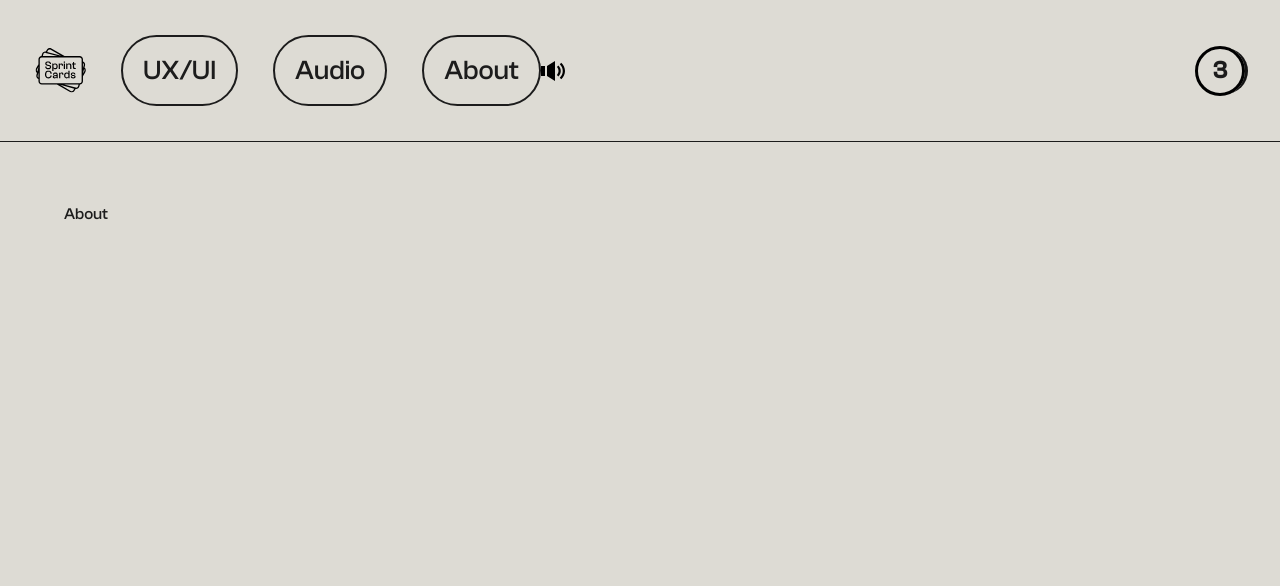
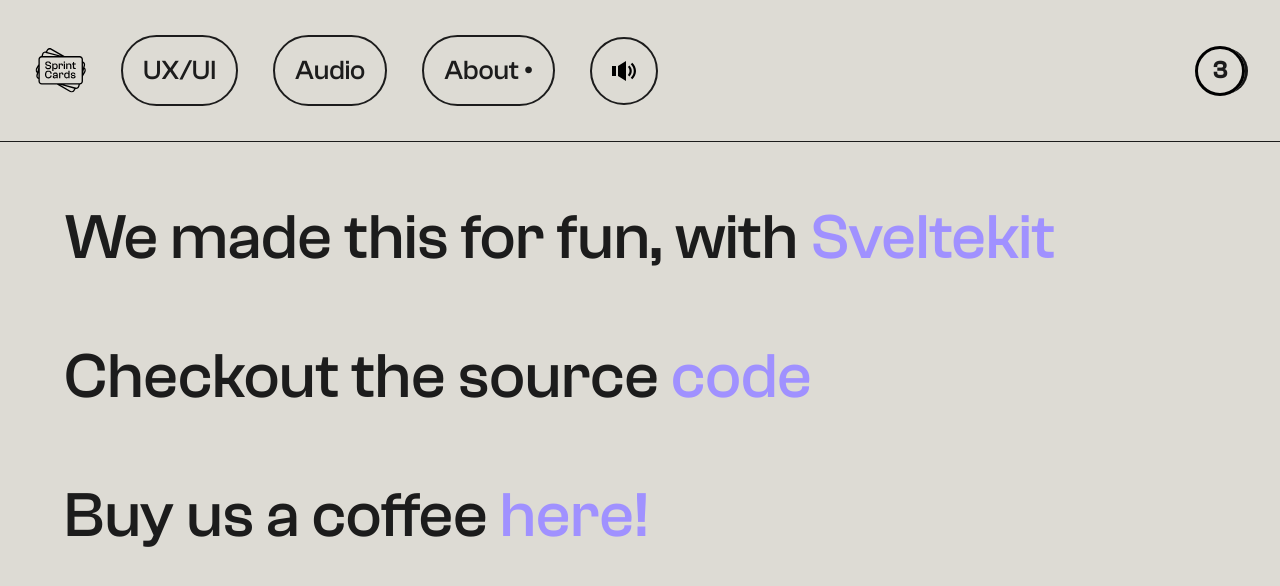
Before and after one commit to tjerk-git/sprint-cards, a SvelteKit app: page /about in a window 1280 px wide. Shown: the top 586 px of the page. Built offline with nearby package versions, Linux system fonts and the light colour scheme.

Commit message:
added about

```diff
--- a/src/lib/components/Header.svelte
+++ b/src/lib/components/Header.svelte
@@ -131,15 +131,21 @@
 				>
 			</li>
 
-			<li><a href="/about">About</a></li>
+			<li>
+				<a href="/about"
+					>About
+					{#if $page.url.pathname === '/about'}
+						&#8226;
+					{/if}</a
+				>
+			</li>
+			<li><Mute /></li>
 		</ul>
 	</nav>
 
 	<div class="token-counter">
 		<Tokens tokens={countValue} />
 	</div>
-
-	<Mute />
 </header>
 
 <style>
--- a/src/routes/about/+page.svelte
+++ b/src/routes/about/+page.svelte
@@ -1 +1,28 @@
-<h1>About</h1>
+<div class="shuffle_container">
+	<h1>
+		We made this for fun, with <a href="https://kit.svelte.dev/">Sveltekit </a>
+	</h1>
+
+	<h1>
+		Checkout the source
+		<a href="https://github.com/tjerk-git/sprint-cards" target="_blank">code</a>
+	</h1>
+
+	<h1>
+		Buy us a coffee <a href="https://ko-fi.com/U7U3BUZAM" target="_blank">here!</a>
+	</h1>
+</div>
+
+<style>
+	h1 {
+		font-size: 4em;
+		margin-bottom: 75px;
+	}
+	a {
+		text-decoration: none;
+		color: var(--purple-color);
+	}
+	a:hover {
+		color: white;
+	}
+</style>
```
